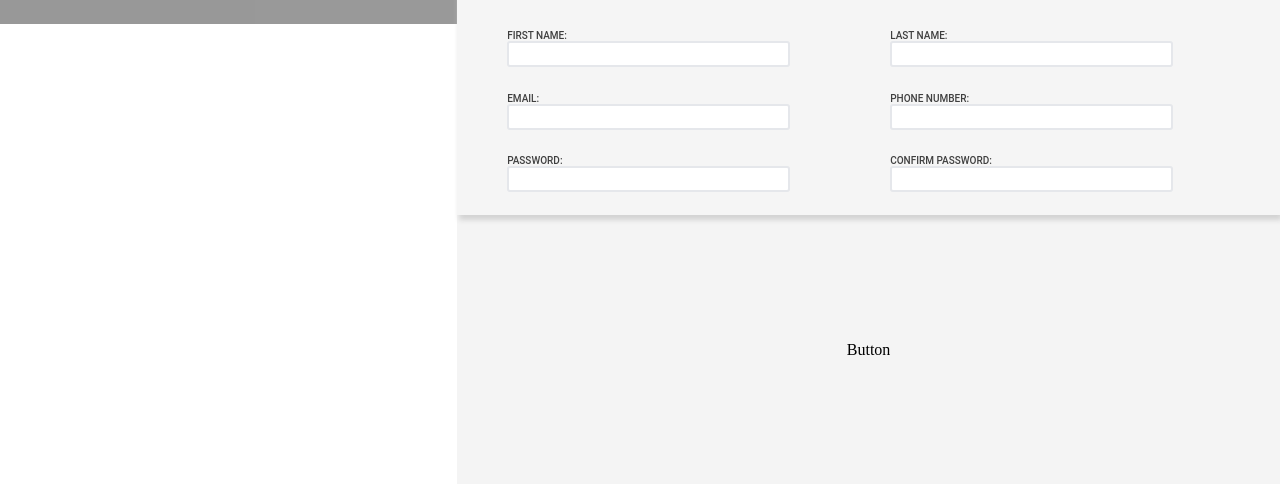
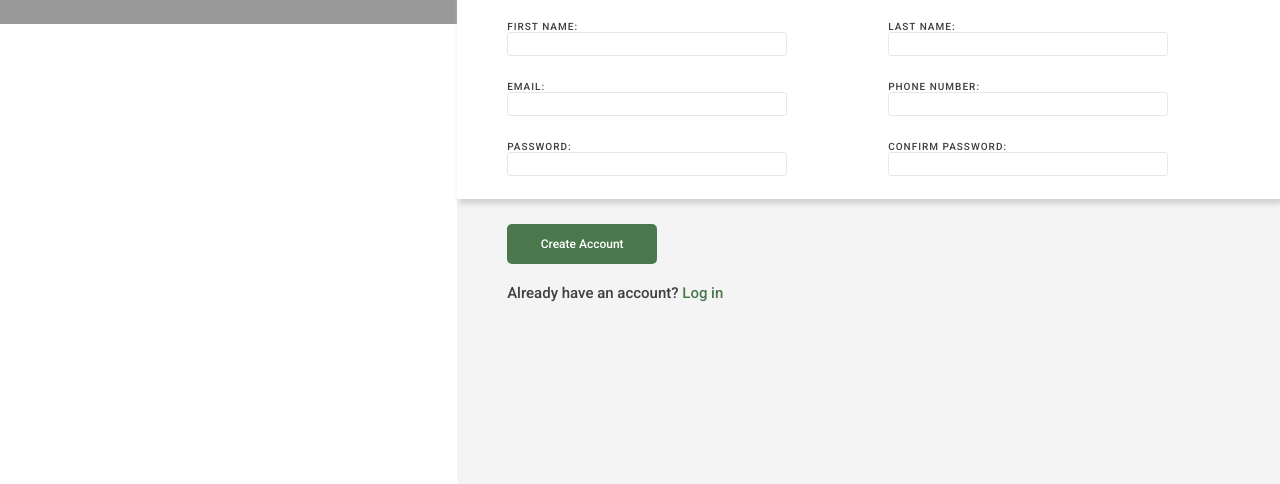
Before and after one commit to ZachMHamilton/Sign-up-form, a plain HTML site: page index.html in a window 1280 px wide. Shown: the part 316-800 px from the top of the page. Drawn offline with Linux system fonts and the light colour scheme.

Commit message:
added/styled button

```diff
--- a/index.html
+++ b/index.html
@@ -6,6 +6,9 @@
     <meta name="viewport" content="width=device-width, initial-scale=1.0">
     <title>Document</title>
     <link rel="stylesheet" href="styles.css">
+    <link rel="preconnect" href="https://fonts.googleapis.com">
+    <link rel="preconnect" href="https://fonts.gstatic.com" crossorigin>
+    <link href="https://fonts.googleapis.com/css2?family=Roboto:wght@500&display=swap" rel="stylesheet">
 </head>
 <body>
     <div class="container">
@@ -52,7 +55,14 @@
         </form>
         </div>
         <div id="bottom">
-            Button
+            <div id="create">
+                <button type="submit">
+                    Create Account
+                </button>
+            </div>
+            <div id="login">
+                Already have an account? <span style="color: #4a774b;">Log in</span>
+            </div>
         </div>
     </div>
 </div>
--- a/styles.css
+++ b/styles.css
@@ -5,6 +5,7 @@ body {
     display: flex;
     flex: 1;
     margin: 0;
+    min-height: 100vh;
 }
 .container {
     display: flex;
@@ -69,6 +70,8 @@ body {
     font-size: 20px;
     font-weight: 600;
     font-family: 'Roboto', sans-serif;
+    letter-spacing: .02em;
+    color: #2C2C2C;
 }
 #sentence {
     flex: 1;
@@ -80,13 +83,15 @@ body {
     font-size: 20px;
     font-weight: 600;
     font-family: 'Roboto', sans-serif;
+    letter-spacing: .02em;
+    color: #2C2C2C;
 }
 #middle {
     display: flex;
     flex-direction: column;
     position: relative;
     flex: 1;
-    background-color: whitesmoke;
+    background-color: white;
     flex-grow: .9;
     align-items: flex-start;
     justify-content: space-evenly;
@@ -100,13 +105,19 @@ body {
     display: flex;
     background-color: #f4f4f4;
     flex: 1;
-    align-items: center;
-    justify-content: space-evenly;
+    align-items: flex-start;
+    justify-content: flex-start;
+    flex-direction: column;
+    padding-left: 50px;
+    padding-top: 25px;
+    gap: 20px;
 }
 #formheader{
     font-size: 20px;
     font-weight: bold;
     font-family: 'Roboto', sans-serif;
+    letter-spacing: .02em;
+    color: #2C2C2C;
 }
 
 input:focus {
@@ -121,13 +132,13 @@ form {
     padding-bottom: 10px;
 
 }
-input{
+input {
     padding-right: 200px;
     gap: 10px;
     margin: 0px;
     height: 20px;
     width: 20%;
-    border: 2px solid #E5E7EB;
+    border: 1px solid #E5E7EB;
     border-radius: 3px;
 }
 label {
@@ -137,5 +148,36 @@ label {
     font-family: 'Roboto', sans-serif;
     font-size: 10px;
     font-weight: 500;
+    letter-spacing: .1em;
 
 }
+
+#create {
+    font-family: 'Roboto', sans-serif;
+    font-size: 20px;
+    height: 40px;
+}
+button {
+    display: inline-block;
+    color: white;
+    background-color: #4a774b;
+    font-size: 12px;
+    height: 40px;
+    width: 150px;
+    font-family: 'Roboto', sans-serif;
+    padding-left: 30px;
+    padding-right: 30px;
+    padding-top: 5px;
+    padding-bottom: 5px;
+    border-radius: 5px;
+    border: none;
+}
+button:active {
+    background-color: #144015;
+}
+#login {
+    font-family: 'Roboto', sans-serif;
+    font-size: 15px;
+    font-weight: 500;
+    color: #3f3f3f;
+}
```
